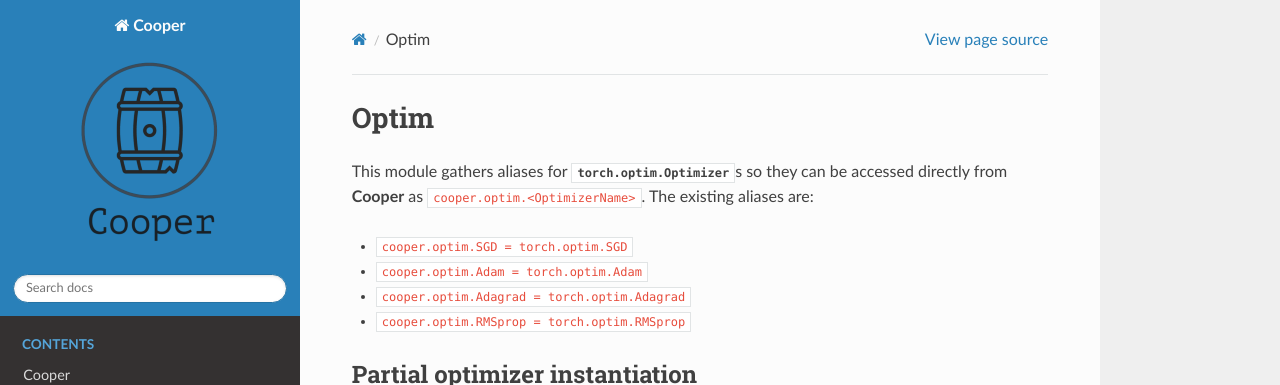
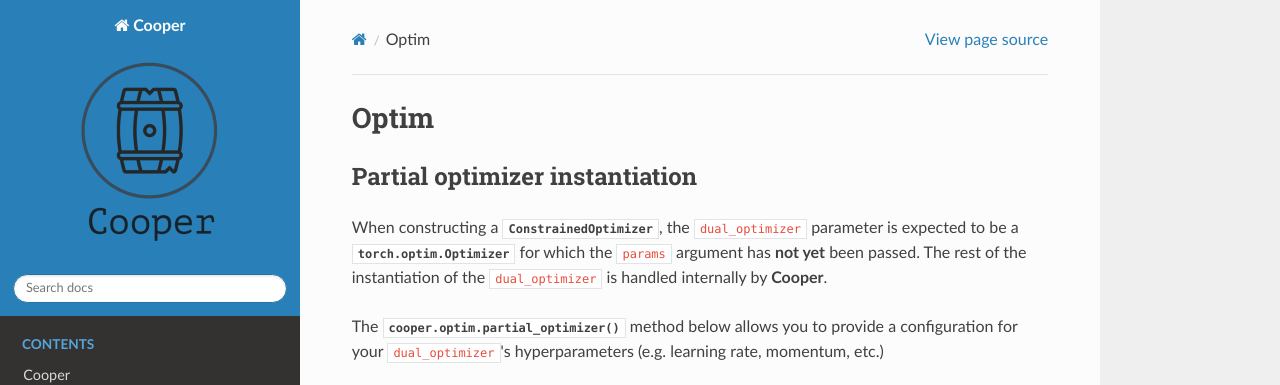
Before and after one commit to cooper-org/cooper, a Sphinx documentation site: the page built from docs/source/optim.rst, in a window 1280 px wide and 1400 px high, cut to the strip 0-385 px from the top of the window. Built offline with Sphinx 7.4.7 and the Read the Docs theme 2.0.0, drawn with Linux system fonts in a browser that asks for light colours; pages that are not in the unit, such as notebooks, are missing from menus; the version number could not be read and is left out; cross-references to code outside the pages are shown as plain code; some of the changed text lies outside the part shown.

Commit message:
Remove torch optimizer aliases. Refactor use. Remove doc mention

```diff
--- a/docs/source/constrained_optimizer.rst
+++ b/docs/source/constrained_optimizer.rst
@@ -63,7 +63,7 @@ the definition of a CMP can be found under the entry for :ref:`cmp`.
         cmp = cooper.ConstrainedMinimizationProblem(is_constrained=False)
         formulation = cooper.problem.Formulation(...)
 
-        primal_optimizer = cooper.optim.Adam(model.parameters(), lr=1e-2)
+        primal_optimizer = torch.optim.Adam(model.parameters(), lr=1e-2)
 
         constrained_optimizer = cooper.ConstrainedOptimizer(
             formulation=formulation,
@@ -80,9 +80,9 @@ the definition of a CMP can be found under the entry for :ref:`cmp`.
         cmp = cooper.ConstrainedMinimizationProblem(is_constrained=True)
         formulation = cooper.problem.Formulation(...)
 
-        primal_optimizer = cooper.optim.Adam(model.parameters(), lr=1e-2)
+        primal_optimizer = torch.optim.Adam(model.parameters(), lr=1e-2)
         # Note that dual_optimizer is "partly instantiated", *without* parameters
-        dual_optimizer = cooper.optim.partial_optimizer(cooper.optim.SGD, lr=1e-3, momentum=0.9)
+        dual_optimizer = cooper.optim.partial_optimizer(torch.optim.SGD, lr=1e-3, momentum=0.9)
 
         constrained_optimizer = cooper.ConstrainedOptimizer(
             formulation=formulation,
@@ -122,9 +122,9 @@ Example
         cmp = cooper.ConstrainedMinimizationProblem(...)
         formulation = cooper.LagrangianFormulation(...)
 
-        primal_optimizer = cooper.optim.SGD(model.parameters(), lr=primal_lr)
+        primal_optimizer = torch.optim.SGD(model.parameters(), lr=primal_lr)
         # Note that dual_optimizer is "partly instantiated", *without* parameters
-        dual_optimizer = cooper.optim.partial_optimizer(cooper.optim.SGD, lr=primal_lr)
+        dual_optimizer = cooper.optim.partial_optimizer(torch.optim.SGD, lr=primal_lr)
 
         constrained_optimizer = cooper.ConstrainedOptimizer(
             formulation=formulation,
--- a/docs/source/optim.rst
+++ b/docs/source/optim.rst
@@ -3,15 +3,6 @@ Optim
 
 .. currentmodule:: cooper.optim
 
-
-This module gathers aliases for :py:class:`torch.optim.Optimizer`\s so they
-can be accessed directly from **Cooper** as ``cooper.optim.<OptimizerName>``. The
-existing aliases are:
-
-- ``cooper.optim.SGD = torch.optim.SGD``
-- ``cooper.optim.Adam = torch.optim.Adam``
-- ``cooper.optim.Adagrad = torch.optim.Adagrad``
-- ``cooper.optim.RMSprop = torch.optim.RMSprop``
 
 .. _partial_optimizer_instantiation:
 
@@ -99,8 +90,8 @@ extra-gradient in the context of solving Variational Inequality Problems.
         formulation = cooper.problem.Formulation(...)
 
         # Non-extra-gradient optimizers
-        primal_optimizer = cooper.optim.SGD(model.parameters(), lr=1e-2)
-        dual_optimizer = cooper.optim.partial_optimizer(cooper.optim.SGD, lr=1e-3)
+        primal_optimizer = torch.optim.SGD(model.parameters(), lr=1e-2)
+        dual_optimizer = cooper.optim.partial_optimizer(torch.optim.SGD, lr=1e-3)
 
         # Extra-gradient optimizers
         primal_optimizer = cooper.optim.ExtraSGD(model.parameters(), lr=1e-2)
@@ -153,7 +144,7 @@ for the learning rate schedulers.
         from torch.optim.lr_scheduler import StepLR, ExponentialLR
 
         ...
-        primal_optimizer = cooper.optim.SGD(...)
+        primal_optimizer = torch.optim.SGD(...)
         dual_optimizer = cooper.optim.partial_optimizer(...)
 
         primal_scheduler = StepLR(primal_optimizer, step_size=1, gamma=0.1)
```
Also changed, not shown: 7 other files.
